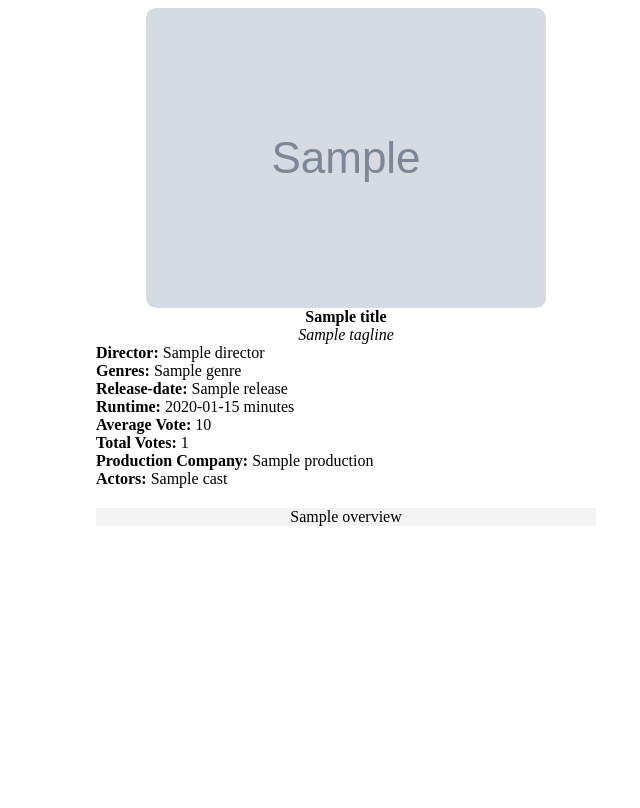
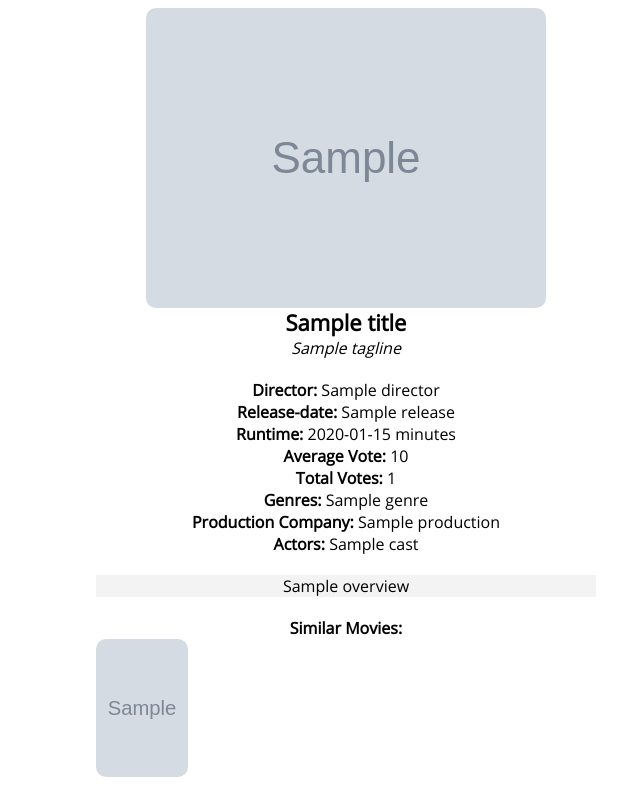
Before and after one commit to pncnmnp/Movie-Recommendation, a Flask app: template flask/templates/meta.html in a window 1280 px wide. Shown: the whole page, without its empty margins (294-934 px from the left). Before the commit the page ends 526 px from the top, so only its background shows below. Run offline with Flask 2, Linux system fonts and the light colour scheme; the template is opened without the code that fills it: most values are stand-ins (such as "Sample title", 1, 10 or a date in 2020); grey boxes marked "Sample" are stand-in pictures.

Commit message:
Updated site UI Added Font Family: Open Sans

```diff
--- a/content_based.py
+++ b/content_based.py
@@ -198,5 +198,5 @@
 if __name__ == "__main__":
 	rec = ContentBased()
 	print(
-		rec.recommend(sys.argv[1], 14, critics=False, full_search=True, use_pickle=False, keywords_and_desc=False)
+		rec.recommend(sys.argv[1], 14, critics=True, full_search=False, use_pickle=False, keywords_and_desc=False)
 	)
--- a/flask/static/common_styles.css
+++ b/flask/static/common_styles.css
@@ -1,12 +1,21 @@
+@font-face {
+	font-family: 'open_sansregular';
+	src: url('./fonts/opensans-regular-webfont.woff2') format('woff2'),
+		 url('./fonts/opensans-regular-webfont.woff') format('woff');
+	font-weight: 400;
+	font-style: normal;
+	font-display: swap;
+}
+
 html, body {
 	height: 100%;
+	font-family: 'open_sansregular', 'Helvetica', sans-serif;
 }
 
 .row {
 	display: flex;
 	flex-wrap: wrap;
 	justify-content: space-between;
-
 }
 
 .row > img {
--- a/flask/static/meta_style.css
+++ b/flask/static/meta_style.css
@@ -1,6 +1,10 @@
 .movie-info {
 	max-width: 500px;
 	margin: auto;
+}
+
+.meta-info {
+	text-align: center;
 }
 
 img {
@@ -16,10 +20,12 @@
 
 .title {
 	font-weight: bold;
+	font-size: 22px;
 }
 
 .tagline {
 	font-style: italic;
+	padding-bottom: 20px;
 }
 
 .meta-attr {
@@ -34,3 +40,8 @@
 	text-align: center;
 	background-color: #f3f3f3;
 }
+
+.rec-movies {
+	padding-top: 20px;
+	padding-bottom: 20px;
+}
--- a/flask/templates/meta.html
+++ b/flask/templates/meta.html
@@ -7,6 +7,7 @@
 		<meta name="description" content="A movie recommender system">
 		<meta name="viewport" content="width=device-width, initial-scale=1">
 		<link rel="stylesheet" type="text/css" href="{{ url_for('static', filename='meta_style.css') }}" />
+		<link rel="stylesheet" type="text/css" href="{{ url_for('static', filename='common_styles.css') }}" />
 		<title>Movie Database</title>
 	</head>
 
@@ -17,18 +18,26 @@
 				<div class="title">{{ title }}</div>
 				<div class="tagline">{{ tagline }}</div>
 				<div class="director"><span class="meta-attr">Director: </span>{{ director[0] }}</div>
-				<div class="genres">
-					<span class="meta-attr">Genres: </span>{{ genres|join(', ') }}
-				</div>
 				<div class="release_date"><span class="meta-attr">Release-date: </span>{{ release }}</div>
 				<div class="runtime"><span class="meta-attr">Runtime: </span>{{ runtime }} minutes</div>
 				<div class="vote_average"><span class="meta-attr">Average Vote: </span>{{ vote_average }}</div>
 				<div class="vote_count"><span class="meta-attr">Total Votes: </span>{{ vote_count }}</div>
+				<div class="genres">
+					<span class="meta-attr">Genres: </span>{{ genres|join(', ') }}
+				</div>
 				<div class="production"><span class="meta-attr">Production Company:</span> {{ production |join(', ')}} </div>
 				<div class="actors">
 					<span class="meta-attr">Actors: </span>{{ cast|join(', ') }}
 				</div>
 				<div class="overview">{{ overview }}</div>
+				<div class="rec-movies">
+					<span class="meta-attr">Similar Movies: </span>
+					<div class="row">
+						{% for title in rec_titles %}
+							<a href="/movie?title={{ title }}&id={{ rec_m_ids[loop.index-1] }}"><img class="posters" src="{{ rec_posters[title] }}" alt="{{ title }}" width="92px" height="138px"></a>
+						{% endfor %}
+					</div>
+				</div>
 			</div>
 		</div>
 	</body>
--- a/flask/templates/recommendations.html
+++ b/flask/templates/recommendations.html
@@ -16,13 +16,13 @@
 			<div class="row">
 			{% for title in titles %}
 				<div class="container">
-					<img class="posters" src="{{ images[title] }}" alt="{{ title }}">
+					<img class="posters" src="{{ images[title] }}" alt="{{ title }}" width="185px" height="283px">
 					<div class="overlay">
 						<div class="overlay-text">
 							<a class="rec-img" href="/movie?title={{ title }}&id={{ m_id[loop.index-1] }}">
-								{{ title }}
+								<b>{{ title }}</b>
 								<br>
-								{{ votes[loop.index-1] }}
+								<pre>Rating: {{ votes[loop.index-1] }}</pre>
 							</a>
 						</div>
 					</div>
--- a/get_posters.py
+++ b/get_posters.py
@@ -2,16 +2,23 @@
 from file_paths import *
 
 POSTER_BASE_URL = "https://image.tmdb.org/t/p/w185"
+POSTER_BASE_URL_SMALL = "https://image.tmdb.org/t/p/w92"
 
-def get_poster_paths(movie_ids, movie_titles):
+def get_poster_paths(movie_ids, movie_titles, small=False):
 	df = pd.read_csv(PATH_POSTERS)
 	paths = dict()
 	index = 0
 	for m_id in movie_ids:
 		try:
-			paths[movie_titles[index]] = POSTER_BASE_URL + df["poster_path"][df.index[df["id"] == str(m_id)][0]]
+			if small:
+				paths[movie_titles[index]] = POSTER_BASE_URL_SMALL + df["poster_path"][df.index[df["id"] == str(m_id)][0]]
+			else:
+				paths[movie_titles[index]] = POSTER_BASE_URL + df["poster_path"][df.index[df["id"] == str(m_id)][0]]
 			index += 1
 		except:
-			paths[movie_titles[index]] = "https://image.tmdb.org/t/p/w185/rhIRbceoE9lR4veEXuwCC2wARtG.jpg"
+			if small:
+				paths[movie_titles[index]] = "https://upload.wikimedia.org/wikipedia/commons/6/64/Poster_not_available.jpg"
+			else:
+				paths[movie_titles[index]] = "https://upload.wikimedia.org/wikipedia/commons/6/64/Poster_not_available.jpg"
 			index += 1
 	return paths
--- a/server.py
+++ b/server.py
@@ -50,6 +50,11 @@
 		m_id = request.args["id"]
 		df_meta = get_meta(title)
 		poster_path = get_poster_paths([int(m_id)], [title])[title]
+
+		rec = ContentBased()
+		df_rec = rec.recommend(title, 5, full_search=True, keywords_and_desc=False, critics=False)
+		rec_poster_paths = get_poster_paths(df_rec["id"].tolist(), df_rec["original_title"].tolist(), small=True)
+
 		return render_template('meta.html',
 								title=df_meta[0]["original_title"],
 								genres=df_meta[0]["genres"],
@@ -63,6 +68,17 @@
 								vote_count=df_meta[0]["vote_count"],
 								cast=df_meta[1],
 								director=df_meta[2],
-								poster_path=poster_path)
+								poster_path=poster_path,
+								rec_posters=rec_poster_paths,
+								rec_titles=df_rec["original_title"].tolist(),
+								rec_m_ids=df_rec["id"].tolist())
 	else:
 		abort(404)
+
+@app.after_request
+def apply_caching(response):
+	response.headers['Strict-Transport-Security'] = 'max-age=31536000; includeSubDomains'
+	response.headers['X-Content-Type-Options'] = 'nosniff'
+	response.headers['X-Frame-Options'] = 'SAMEORIGIN'
+	response.headers['X-XSS-Protection'] = '1; mode=block'
+	return response
```
Also changed, not shown: flask/static/fonts/opensans-regular-webfont.woff (added), flask/static/fonts/opensans-regular-webfont.woff2 (added).
